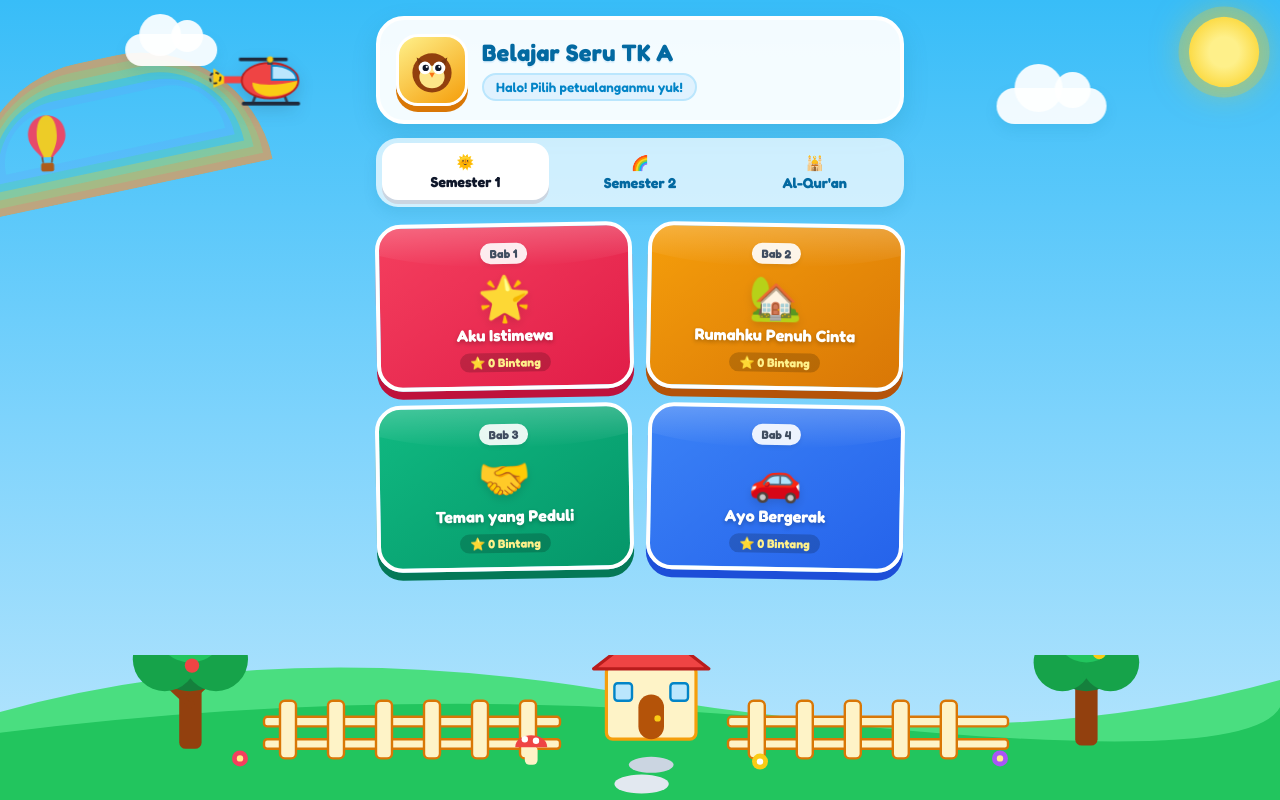
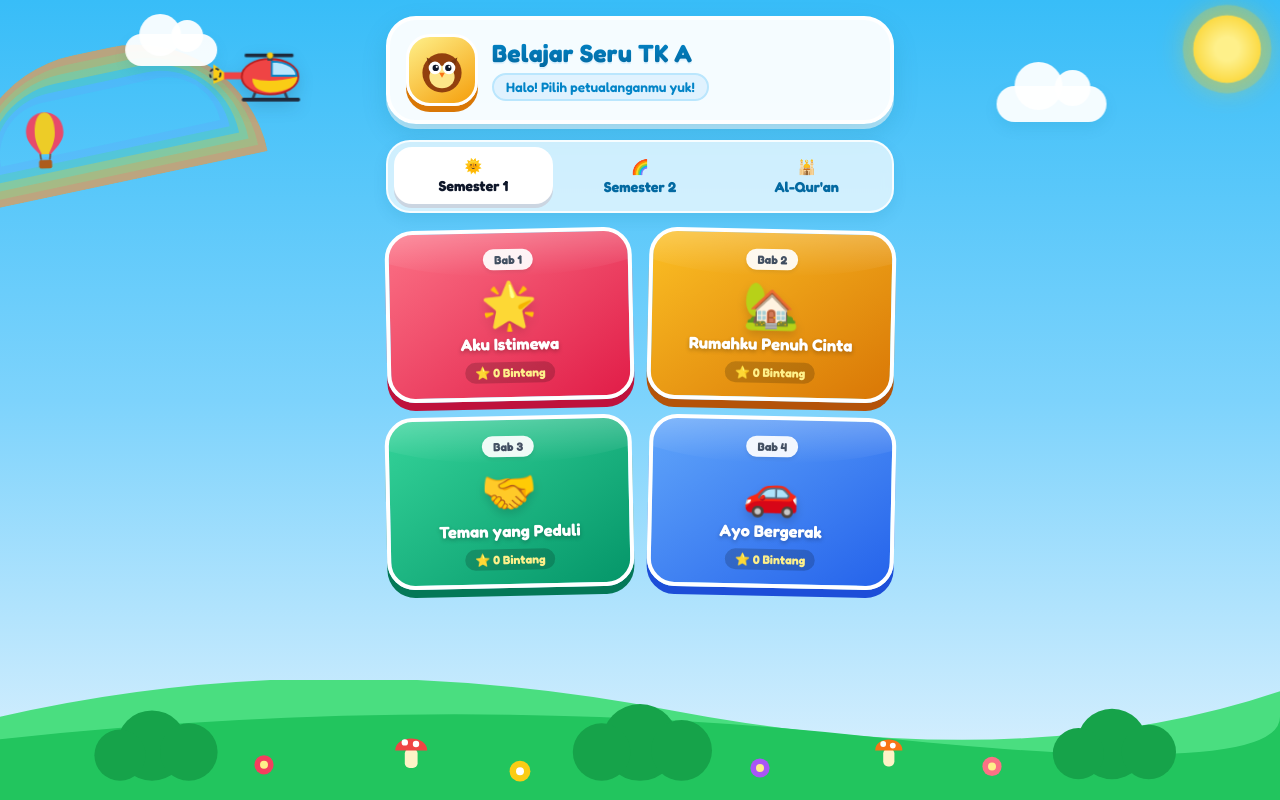
Before and after one commit to buddycahyon0/Ayo-Belajar-TK, a plain HTML site: page index.html in a window 1280 px wide. Drawn offline with Linux system fonts and the light colour scheme.

Commit message:
Update index.html

```diff
--- a/index.html
+++ b/index.html
@@ -25,7 +25,7 @@
 
     body {
       font-family: 'Fredoka', -apple-system, BlinkMacSystemFont, sans-serif;
-      background: linear-gradient(180deg, #38bdf8 0%, #7dd3fc 52%, #bae6fd 100%);
+      background: linear-gradient(180deg, #38bdf8 0%, #7dd3fc 50%, #e0f2fe 100%);
       min-height: 100dvh;
       overflow-x: hidden;
       color: #1e293b;
@@ -33,7 +33,7 @@
       flex-direction: column;
     }
 
-    /* --- SKY & CARTOON WORLD DECORATIONS --- */
+    /* --- SKY & CARTOON WORLD --- */
     .sky-layer {
       position: fixed;
       inset: 0;
@@ -44,25 +44,25 @@
 
     .sun {
       position: absolute;
-      top: 18px;
-      right: 22px;
-      width: 68px;
-      height: 68px;
-      background: radial-gradient(circle, #fef08a 30%, #facc15 100%);
+      top: 16px;
+      right: 20px;
+      width: 66px;
+      height: 66px;
+      background: radial-gradient(circle, #fef08a 25%, #facc15 100%);
       border-radius: 50%;
-      box-shadow: 0 0 0 10px rgba(250, 204, 21, 0.25), 0 0 35px rgba(250, 204, 21, 0.6);
+      box-shadow: 0 0 0 10px rgba(250, 204, 21, 0.25), 0 0 32px rgba(250, 204, 21, 0.65);
       animation: pulseSun 4s ease-in-out infinite;
     }
 
     @keyframes pulseSun {
       0%, 100% { transform: scale(1); }
-      50% { transform: scale(1.07); }
+      50% { transform: scale(1.06); }
     }
 
     .rainbow-arc {
       position: absolute;
-      top: 40px;
-      left: -60px;
+      top: 32px;
+      left: -65px;
       width: 340px;
       height: 170px;
       border-radius: 340px 340px 0 0;
@@ -78,7 +78,7 @@
 
     .cloud {
       position: absolute;
-      background: rgba(255, 255, 255, 0.92);
+      background: rgba(255, 255, 255, 0.94);
       border-radius: 999px;
       box-shadow: 0 6px 14px rgba(14, 116, 144, 0.1);
     }
@@ -92,25 +92,23 @@
     .c1::before { width: 42px; height: 42px; top: -20px; left: 14px; }
     .c1::after { width: 32px; height: 32px; top: -14px; right: 14px; }
 
-    .c2 { width: 110px; height: 36px; top: 88px; right: 14%; animation: driftRev 38s linear infinite; }
+    .c2 { width: 110px; height: 36px; top: 86px; right: 14%; animation: driftRev 38s linear infinite; }
     .c2::before { width: 48px; height: 48px; top: -24px; left: 18px; }
     .c2::after { width: 36px; height: 36px; top: -16px; right: 16px; }
 
     @keyframes drift {
-      0% { transform: translateX(-20px); }
+      0%, 100% { transform: translateX(-20px); }
       50% { transform: translateX(35px); }
-      100% { transform: translateX(-20px); }
     }
     @keyframes driftRev {
-      0% { transform: translateX(20px); }
+      0%, 100% { transform: translateX(20px); }
       50% { transform: translateX(-35px); }
-      100% { transform: translateX(20px); }
-    }
-
-    /* Helicopter SVG Flight */
+    }
+
+    /* Helicopter */
     .helicopter-wrap {
       position: absolute;
-      top: 56px;
+      top: 52px;
       left: -130px;
       width: 115px;
       height: 62px;
@@ -127,7 +125,7 @@
     }
 
     .rotor-blade {
-      transform-origin: 58px 14px;
+      transform-origin: 72px 12px;
       animation: spinRotor 0.14s linear infinite;
     }
     @keyframes spinRotor {
@@ -139,8 +137,8 @@
     /* Hot air balloon */
     .balloon-wrap {
       position: absolute;
-      top: 115px;
-      left: 24px;
+      top: 112px;
+      left: 22px;
       width: 46px;
       height: 64px;
       animation: floatBalloon 6s ease-in-out infinite;
@@ -151,14 +149,14 @@
       50% { transform: translateY(-12px) rotate(3deg); }
     }
 
-    /* --- MAIN APP CONTAINER --- */
+    /* --- MAIN APP SHELL --- */
     .app-shell {
       position: relative;
       z-index: 2;
       width: 100%;
-      max-width: 560px;
+      max-width: 540px;
       margin: 0 auto;
-      padding: 16px 16px 155px;
+      padding: 16px 16px 135px;
       flex: 1;
       display: flex;
       flex-direction: column;
@@ -166,21 +164,21 @@
 
     /* --- HEADER & MASCOT --- */
     .header-card {
-      background: rgba(255, 255, 255, 0.94);
+      background: rgba(255, 255, 255, 0.95);
       border: 4px solid #ffffff;
-      border-radius: 28px;
+      border-radius: 30px;
       padding: 14px 16px;
-      box-shadow: 0 10px 24px rgba(14, 116, 144, 0.18);
+      box-shadow: 0 10px 25px rgba(14, 116, 144, 0.18), 0 5px 0 rgba(255, 255, 255, 0.6);
       display: flex;
       align-items: center;
       gap: 14px;
-      margin-bottom: 14px;
+      margin-bottom: 16px;
     }
 
     .mascot-btn {
       width: 72px;
       height: 72px;
-      border-radius: 22px;
+      border-radius: 24px;
       background: linear-gradient(145deg, #fef08a, #f59e0b);
       border: 3px solid #ffffff;
       box-shadow: 0 6px 0 #d97706;
@@ -197,10 +195,12 @@
     }
 
     .title-area h1 {
-      font-size: 1.48rem;
+      font-size: 1.55rem;
       line-height: 1.15;
-      color: #0369a1;
-      text-shadow: 0 2px 0 #e0f2fe;
+      background: linear-gradient(180deg, #0284c7 0%, #0369a1 100%);
+      -webkit-background-clip: text;
+      -webkit-text-fill-color: transparent;
+      filter: drop-shadow(0 2px 0 #e0f2fe);
       letter-spacing: 0.2px;
     }
 
@@ -209,21 +209,23 @@
       margin-top: 6px;
       background: #e0f2fe;
       color: #0284c7;
-      font-size: 0.84rem;
+      font-size: 0.85rem;
       font-weight: 600;
       padding: 4px 12px;
       border-radius: 999px;
       border: 2px solid #bae6fd;
     }
 
-    /* --- SEMESTER & AL-QURAN TABS --- */
+    /* --- 3-TAB NAVIGATION --- */
     .tab-bar {
       display: grid;
       grid-template-columns: repeat(3, 1fr);
       gap: 8px;
       background: rgba(255, 255, 255, 0.72);
+      backdrop-filter: blur(6px);
       padding: 6px;
-      border-radius: 22px;
+      border-radius: 24px;
+      border: 2px solid rgba(255, 255, 255, 0.85);
       margin-bottom: 16px;
       box-shadow: 0 6px 14px rgba(14, 116, 144, 0.12);
     }
@@ -232,7 +234,7 @@
       border: none;
       background: transparent;
       padding: 10px 6px;
-      border-radius: 16px;
+      border-radius: 18px;
       font-family: inherit;
       font-size: 0.9rem;
       font-weight: 700;
@@ -258,17 +260,17 @@
       box-shadow: 0 4px 0 #6ee7b7;
     }
 
-    /* --- TOPIC GRID --- */
+    /* --- PLAYFUL 3D TOPIC CARDS --- */
     .topic-grid {
       display: grid;
       grid-template-columns: repeat(2, 1fr);
-      gap: 14px;
+      gap: 15px;
     }
 
     .topic-card {
       position: relative;
       border: 4px solid #ffffff;
-      border-radius: 26px;
+      border-radius: 28px;
       padding: 16px 12px 14px;
       text-align: center;
       cursor: pointer;
@@ -277,52 +279,52 @@
       flex-direction: column;
       align-items: center;
       justify-content: space-between;
-      min-height: 156px;
+      min-height: 162px;
       overflow: hidden;
     }
 
     .topic-card::after {
       content: '';
       position: absolute;
-      top: -30%;
+      top: -32%;
       left: -20%;
       width: 140%;
-      height: 55%;
-      background: linear-gradient(180deg, rgba(255,255,255,0.45) 0%, rgba(255,255,255,0) 100%);
+      height: 58%;
+      background: linear-gradient(180deg, rgba(255,255,255,0.48) 0%, rgba(255,255,255,0) 100%);
       border-radius: 50%;
       pointer-events: none;
     }
 
-    .topic-card:nth-child(odd) { transform: rotate(-1deg); }
-    .topic-card:nth-child(even) { transform: rotate(1deg); }
+    .topic-card:nth-child(odd) { transform: rotate(-1.2deg); }
+    .topic-card:nth-child(even) { transform: rotate(1.2deg); }
     .topic-card:active {
-      transform: scale(0.95) rotate(0deg) !important;
+      transform: scale(0.94) rotate(0deg) !important;
     }
 
     .bab-badge {
-      background: rgba(255, 255, 255, 0.9);
+      background: rgba(255, 255, 255, 0.92);
       color: #334155;
       font-size: 0.74rem;
       font-weight: 700;
-      padding: 3px 10px;
+      padding: 3px 11px;
       border-radius: 999px;
       margin-bottom: 6px;
       box-shadow: 0 2px 4px rgba(0,0,0,0.08);
     }
 
     .topic-emoji {
-      font-size: 2.7rem;
+      font-size: 2.85rem;
       line-height: 1.1;
       margin: 4px 0;
-      filter: drop-shadow(0 4px 4px rgba(0,0,0,0.12));
+      filter: drop-shadow(0 5px 5px rgba(0,0,0,0.14));
     }
 
     .topic-title {
-      font-size: 1.02rem;
+      font-size: 1.04rem;
       font-weight: 700;
       color: #ffffff;
       text-shadow: 0 2px 4px rgba(0, 0, 0, 0.25);
-      line-height: 1.2;
+      line-height: 1.22;
     }
 
     .star-pill {
@@ -331,17 +333,17 @@
       color: #fef08a;
       font-size: 0.76rem;
       font-weight: 700;
-      padding: 2px 10px;
+      padding: 3px 10px;
       border-radius: 999px;
     }
 
-    /* --- BOTTOM PROPORTIONAL SCENERY --- */
+    /* --- SOFT ROLLING HILLS & NATURE BOTTOM --- */
     .scenery-bottom {
       position: fixed;
       bottom: 0;
       left: 0;
       width: 100%;
-      height: 145px;
+      height: 120px;
       pointer-events: none;
       z-index: 1;
       overflow: hidden;
@@ -371,9 +373,9 @@
       align-items: center;
       justify-content: space-between;
       gap: 10px;
-      background: rgba(255, 255, 255, 0.94);
+      background: rgba(255, 255, 255, 0.95);
       padding: 10px 14px;
-      border-radius: 22px;
+      border-radius: 24px;
       border: 3px solid #ffffff;
       box-shadow: 0 6px 16px rgba(14, 116, 144, 0.15);
     }
@@ -644,20 +646,15 @@
     <!-- Cartoon Helicopter -->
     <div class="helicopter-wrap">
       <svg viewBox="0 0 130 70" width="115" height="62">
-        <!-- Tail -->
         <rect x="12" y="31" width="38" height="8" rx="4" fill="#ef4444"/>
         <polygon points="8,22 20,31 20,39 8,44" fill="#facc15"/>
         <circle cx="10" cy="33" r="6" fill="none" stroke="#1e293b" stroke-width="2" stroke-dasharray="4 3"/>
-        <!-- Skids -->
         <line x1="56" y1="52" x2="52" y2="62" stroke="#334155" stroke-width="3"/>
         <line x1="88" y1="52" x2="92" y2="62" stroke="#334155" stroke-width="3"/>
         <line x1="42" y1="62" x2="104" y2="62" stroke="#1e293b" stroke-width="4" stroke-linecap="round"/>
-        <!-- Body -->
         <ellipse cx="72" cy="36" rx="32" ry="20" fill="#ef4444" stroke="#b91c1c" stroke-width="2"/>
         <path d="M52 38 Q72 44 103 36 Q102 52 72 54 Q52 52 52 38 Z" fill="#facc15"/>
-        <!-- Cockpit Window -->
         <path d="M74 19 C92 19 102 27 102 35 L74 35 Z" fill="#bae6fd" stroke="#0284c7" stroke-width="2"/>
-        <!-- Rotor Mast & Spinning Blades -->
         <rect x="69" y="12" width="6" height="6" fill="#334155"/>
         <g class="rotor-blade">
           <rect x="18" y="10" width="104" height="4" rx="2" fill="#1e293b"/>
@@ -672,7 +669,6 @@
     <!-- HEADER -->
     <header class="header-card" id="mainHeader">
       <button class="mascot-btn" onclick="playWelcome(true)" aria-label="Sapaan Kak Owi">
-        <!-- Kak Owi Owl Mascot -->
         <svg viewBox="0 0 80 80" width="56" height="56">
           <circle cx="40" cy="44" r="28" fill="#92400e"/>
           <ellipse cx="40" cy="50" rx="18" ry="16" fill="#fde68a"/>
@@ -738,93 +734,57 @@
     </section>
   </div>
 
-  <!-- PROPORTIONAL CARTOON LANDSCAPE BOTTOM -->
+  <!-- SOFT ROLLING HILLS & CARTOON MEADOW BOTTOM -->
   <div class="scenery-bottom">
-    <svg viewBox="0 0 800 160" preserveAspectRatio="xMidYMax slice">
-      <!-- Back Hills -->
-      <path d="M0,105 Q180,55 400,95 T800,85 L800,160 L0,160 Z" fill="#4ade80"/>
-      <path d="M0,118 Q260,85 520,112 T800,102 L800,160 L0,160 Z" fill="#22c55e"/>
-
-      <!-- Left Apple Tree -->
-      <g transform="translate(88, 28)">
-        <rect x="24" y="58" width="14" height="42" rx="4" fill="#92400e"/>
-        <path d="M31,72 L16,58" stroke="#92400e" stroke-width="5" stroke-linecap="round"/>
-        <path d="M31,68 L46,54" stroke="#92400e" stroke-width="5" stroke-linecap="round"/>
-        <circle cx="31" cy="36" r="28" fill="#15803d"/>
-        <circle cx="15" cy="44" r="20" fill="#16a34a"/>
-        <circle cx="47" cy="44" r="20" fill="#16a34a"/>
-        <circle cx="31" cy="24" r="22" fill="#22c55e"/>
-        <!-- Apples -->
-        <circle cx="20" cy="36" r="4.5" fill="#ef4444"/>
-        <circle cx="42" cy="32" r="4.5" fill="#ef4444"/>
-        <circle cx="32" cy="48" r="4.5" fill="#ef4444"/>
+    <svg viewBox="0 0 800 130" preserveAspectRatio="xMidYMax slice">
+      <!-- Rolling Green Hills -->
+      <path d="M0,78 Q200,32 420,74 T800,62 L800,130 L0,130 Z" fill="#4ade80"/>
+      <path d="M0,92 Q280,62 540,90 T800,78 L800,130 L0,130 Z" fill="#22c55e"/>
+
+      <!-- Soft Fluffy Bushes -->
+      <g fill="#16a34a">
+        <circle cx="95" cy="96" r="22"/>
+        <circle cx="118" cy="100" r="18"/>
+        <circle cx="75" cy="102" r="16"/>
+
+        <circle cx="400" cy="94" r="24"/>
+        <circle cx="426" cy="99" r="19"/>
+        <circle cx="376" cy="100" r="18"/>
+
+        <circle cx="695" cy="95" r="22"/>
+        <circle cx="718" cy="100" r="17"/>
+        <circle cx="674" cy="101" r="16"/>
       </g>
 
-      <!-- Continuous Garden Fence -->
-      <g fill="#fef3c7" stroke="#d97706" stroke-width="1.5">
-        <rect x="165" y="108" width="185" height="6" rx="2"/>
-        <rect x="165" y="122" width="185" height="6" rx="2"/>
-        <rect x="175" y="98" width="10" height="36" rx="3"/>
-        <rect x="205" y="98" width="10" height="36" rx="3"/>
-        <rect x="235" y="98" width="10" height="36" rx="3"/>
-        <rect x="265" y="98" width="10" height="36" rx="3"/>
-        <rect x="295" y="98" width="10" height="36" rx="3"/>
-        <rect x="325" y="98" width="10" height="36" rx="3"/>
-      </g>
-
-      <!-- Center Cozy Cottage & Stepping Path -->
-      <g transform="translate(365, 42)">
-        <!-- Stepping Stones -->
-        <ellipse cx="42" cy="96" rx="14" ry="5" fill="#cbd5e1"/>
-        <ellipse cx="36" cy="108" rx="17" ry="6" fill="#e2e8f0"/>
-        <!-- Chimney -->
-        <rect x="58" y="8" width="10" height="22" rx="2" fill="#b91c1c"/>
-        <!-- House Body -->
-        <rect x="14" y="34" width="56" height="46" rx="4" fill="#fef3c7" stroke="#f59e0b" stroke-width="2"/>
-        <!-- Roof -->
-        <polygon points="6,36 42,8 78,36" fill="#ef4444" stroke="#b91c1c" stroke-width="2" stroke-linejoin="round"/>
-        <!-- Door & Window -->
-        <rect x="34" y="52" width="16" height="28" rx="8" fill="#b45309"/>
-        <circle cx="46" cy="67" r="2" fill="#facc15"/>
-        <rect x="19" y="45" width="11" height="11" rx="2" fill="#bae6fd" stroke="#0284c7" stroke-width="1.5"/>
-        <rect x="54" y="45" width="11" height="11" rx="2" fill="#bae6fd" stroke="#0284c7" stroke-width="1.5"/>
-      </g>
-
-      <!-- Right Fence & Tree -->
-      <g fill="#fef3c7" stroke="#d97706" stroke-width="1.5">
-        <rect x="455" y="108" width="175" height="6" rx="2"/>
-        <rect x="455" y="122" width="175" height="6" rx="2"/>
-        <rect x="468" y="98" width="10" height="36" rx="3"/>
-        <rect x="498" y="98" width="10" height="36" rx="3"/>
-        <rect x="528" y="98" width="10" height="36" rx="3"/>
-        <rect x="558" y="98" width="10" height="36" rx="3"/>
-        <rect x="588" y="98" width="10" height="36" rx="3"/>
-      </g>
-
-      <g transform="translate(650, 32)">
-        <rect x="22" y="54" width="14" height="40" rx="4" fill="#92400e"/>
-        <circle cx="29" cy="34" r="26" fill="#15803d"/>
-        <circle cx="14" cy="42" r="18" fill="#16a34a"/>
-        <circle cx="44" cy="42" r="18" fill="#16a34a"/>
-        <circle cx="29" cy="22" r="20" fill="#22c55e"/>
-        <circle cx="22" cy="32" r="4" fill="#facc15"/>
-        <circle cx="37" cy="36" r="4" fill="#facc15"/>
-      </g>
-
-      <!-- Cute Mushroom & Flowers -->
-      <g transform="translate(320, 114)">
+      <!-- Cute Polka-dot Mushrooms -->
+      <g transform="translate(245, 86)">
         <rect x="8" y="12" width="8" height="12" rx="3" fill="#fef3c7"/>
         <path d="M2,13 C2,3 22,3 22,13 Z" fill="#ef4444"/>
         <circle cx="8" cy="8" r="2" fill="#ffffff"/>
         <circle cx="15" cy="9" r="2" fill="#ffffff"/>
       </g>
 
-      <circle cx="150" cy="134" r="5" fill="#f43f5e"/>
-      <circle cx="150" cy="134" r="2" fill="#fef08a"/>
-      <circle cx="475" cy="136" r="5" fill="#facc15"/>
-      <circle cx="475" cy="136" r="2" fill="#ffffff"/>
-      <circle cx="625" cy="134" r="5" fill="#a855f7"/>
-      <circle cx="625" cy="134" r="2" fill="#fef08a"/>
+      <g transform="translate(545, 88)">
+        <rect x="7" y="10" width="7" height="11" rx="3" fill="#fef3c7"/>
+        <path d="M2,11 C2,2 19,2 19,11 Z" fill="#f97316"/>
+        <circle cx="7" cy="7" r="1.8" fill="#ffffff"/>
+        <circle cx="13" cy="8" r="1.8" fill="#ffffff"/>
+      </g>
+
+      <!-- Cheerful Meadow Flowers -->
+      <g>
+        <circle cx="165" cy="108" r="6" fill="#f43f5e"/>
+        <circle cx="165" cy="108" r="2.5" fill="#fef08a"/>
+
+        <circle cx="325" cy="112" r="6.5" fill="#facc15"/>
+        <circle cx="325" cy="112" r="2.5" fill="#ffffff"/>
+
+        <circle cx="475" cy="110" r="6" fill="#a855f7"/>
+        <circle cx="475" cy="110" r="2.5" fill="#fef08a"/>
+
+        <circle cx="620" cy="109" r="6" fill="#fb7185"/>
+        <circle cx="620" cy="109" r="2.5" fill="#fef08a"/>
+      </g>
     </svg>
   </div>
 
@@ -841,54 +801,54 @@
       // SEMESTER 1
       {
         id: 'bab1', sem: 'sem1', bab: 'Bab 1', title: 'Aku Istimewa', emoji: '🌟',
-        bg: 'linear-gradient(145deg, #f43f5e, #e11d48)', shadow: '#be123c',
+        bg: 'linear-gradient(145deg, #fb7185, #e11d48)', shadow: '#be123c',
         types: ['emo', 'vokal', 'tulis_vokal', 'initial_b1', 'count_b1', 'emo', 'tulis_angka_1_3']
       },
       {
         id: 'bab2', sem: 'sem1', bab: 'Bab 2', title: 'Rumahku Penuh Cinta', emoji: '🏡',
-        bg: 'linear-gradient(145deg, #f59e0b, #d97706)', shadow: '#b45309',
+        bg: 'linear-gradient(145deg, #fbbf24, #d97706)', shadow: '#b45309',
         types: ['initial_b2', 'count_b2', 'tulis_huruf_b2', 'missing_1_3', 'initial_b2', 'tulis_angka_2_4', 'count_b2']
       },
       {
         id: 'bab3', sem: 'sem1', bab: 'Bab 3', title: 'Teman yang Peduli', emoji: '🤝',
-        bg: 'linear-gradient(145deg, #10b981, #059669)', shadow: '#047857',
+        bg: 'linear-gradient(145deg, #34d399, #059669)', shadow: '#047857',
         types: ['initial_b3', 'count_b3', 'missing_2_4', 'tulis_huruf_b3', 'count_b3', 'tulis_angka_3_5', 'initial_b3']
       },
       {
         id: 'bab4', sem: 'sem1', bab: 'Bab 4', title: 'Ayo Bergerak', emoji: '🚗',
-        bg: 'linear-gradient(145deg, #3b82f6, #2563eb)', shadow: '#1d4ed8',
+        bg: 'linear-gradient(145deg, #60a5fa, #2563eb)', shadow: '#1d4ed8',
         types: ['initial_b4', 'count_b4', 'tulis_huruf_b4', 'missing_3_5', 'count_b4', 'tulis_angka_1_5', 'initial_b4']
       },
       // SEMESTER 2
       {
         id: 'bab5', sem: 'sem2', bab: 'Bab 5', title: 'Alam Semesta Ajaib', emoji: '🌙',
-        bg: 'linear-gradient(145deg, #8b5cf6, #7c3aed)', shadow: '#6d28d9',
+        bg: 'linear-gradient(145deg, #a78bfa, #7c3aed)', shadow: '#6d28d9',
         types: ['initial_b5', 'count_b5', 'tulis_huruf_b5', 'missing_1_3', 'count_b5', 'tulis_angka_2_4', 'initial_b5']
       },
       {
         id: 'bab6', sem: 'sem2', bab: 'Bab 6', title: 'Tanaman Tumbuh', emoji: '🌱',
-        bg: 'linear-gradient(145deg, #22c55e, #16a34a)', shadow: '#15803d',
+        bg: 'linear-gradient(145deg, #4ade80, #16a34a)', shadow: '#15803d',
         types: ['initial_b6', 'count_b6', 'tulis_huruf_b6', 'missing_2_4', 'count_b6', 'tulis_angka_3_5', 'initial_b6']
       },
       {
         id: 'bab7', sem: 'sem2', bab: 'Bab 7', title: 'Kemah Ramadan', emoji: '🏮',
-        bg: 'linear-gradient(145deg, #eab308, #ca8a04)', shadow: '#a16207',
+        bg: 'linear-gradient(145deg, #facc15, #ca8a04)', shadow: '#a16207',
         types: ['initial_b7', 'count_b7', 'tulis_huruf_b7', 'missing_3_5', 'count_b7', 'tulis_angka_1_5', 'initial_b7']
       },
       {
         id: 'bab8', sem: 'sem2', bab: 'Bab 8', title: 'Bumi Bersih & Bahagia', emoji: '🌍',
-        bg: 'linear-gradient(145deg, #06b6d4, #0891b2)', shadow: '#0e7490',
+        bg: 'linear-gradient(145deg, #22d3ee, #0891b2)', shadow: '#0e7490',
         types: ['initial_b8', 'count_b8', 'tulis_huruf_b8', 'missing_1_3', 'count_b8', 'tulis_angka_1_5', 'initial_b8']
       },
       // AL-QUR'AN
       {
         id: 'alq1', sem: 'quran', bab: 'Bab 1', title: 'Mengenal Huruf Hijaiyah', emoji: '🕌',
-        bg: 'linear-gradient(145deg, #10b981, #047857)', shadow: '#065f46',
+        bg: 'linear-gradient(145deg, #34d399, #047857)', shadow: '#065f46',
         types: ['hijaiyah_tebak', 'hijaiyah_tulis', 'hijaiyah_tebak', 'hijaiyah_tulis', 'hijaiyah_tebak', 'hijaiyah_tulis', 'hijaiyah_tebak']
       },
       {
         id: 'alq2', sem: 'quran', bab: 'Bab 2', title: 'Harakat Fathah, Kasrah, Dhomah', emoji: '📖',
-        bg: 'linear-gradient(145deg, #0d9488, #0f766e)', shadow: '#115e59',
+        bg: 'linear-gradient(145deg, #2dd4bf, #0f766e)', shadow: '#115e59',
         types: ['harakat_tanda', 'harakat_baca', 'harakat_tanda', 'harakat_baca', 'harakat_tanda', 'harakat_baca', 'harakat_baca']
       }
     ];
@@ -913,7 +873,7 @@
       benar_bacaannya: 'Benar sekali! Bacaannya'
     };
 
-    // --- STATE & AUDIO ENGINE (ANTI-DOUBLE / ANTI-TRIPLE LOCK) ---
+    // --- AUDIO ENGINE (SINGLE-LOCK ANTI-DOUBLE / ANTI-TRIPLE) ---
     let currentTab = 'sem1';
     let currentTopic = null;
     let questions = [];
@@ -1501,7 +1461,6 @@
       const ctx = canvas.getContext('2d');
       ctx.clearRect(0, 0, canvas.width, canvas.height);
 
-      // Draw dashed guide character
       ctx.save();
       ctx.font = isArabic ? "bold 138px 'Amiri', serif" : "bold 148px 'Fredoka', sans-serif";
       ctx.textAlign = 'center';
```
